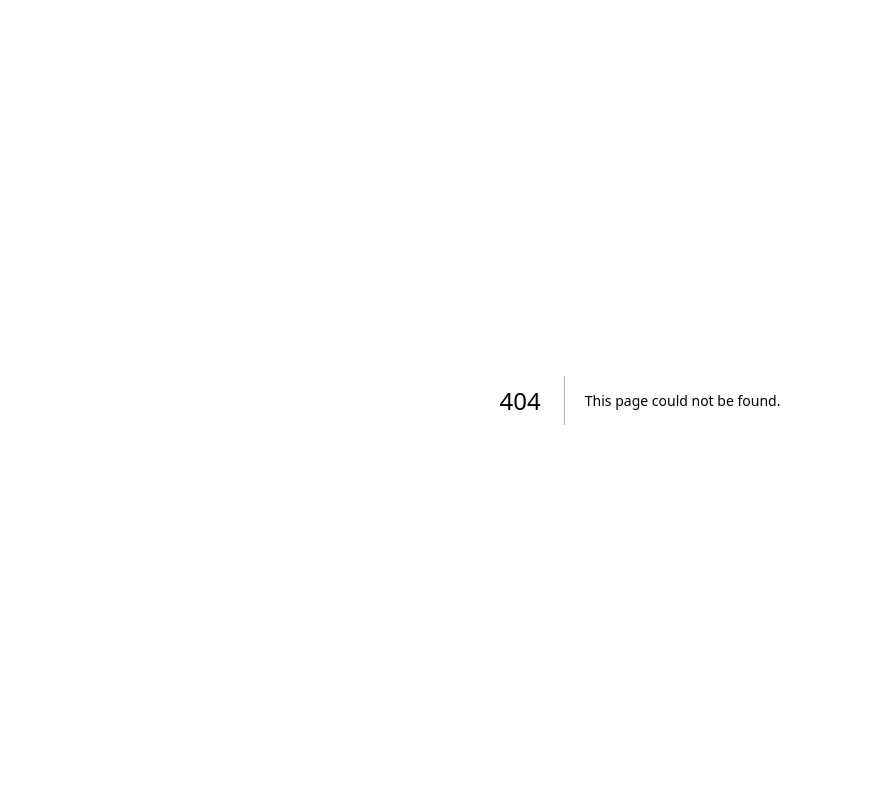
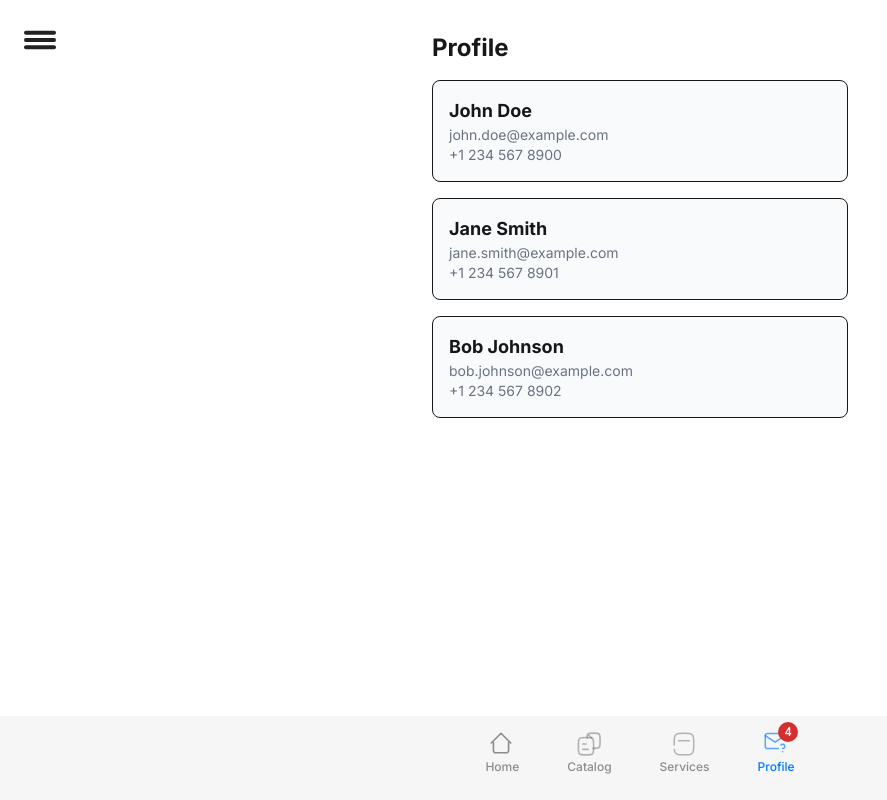
Before and after one commit to SerBuryat/travel-booking-web-app, a Next.js app: page /profile in a window 1280 px wide. Before the commit this address had no page. Shown: the whole page, without its empty margins (0-887 px from the left). Built offline with nearby package versions, Linux system fonts and the light colour scheme.

Commit message:
Refactored namings: "my-profile" -> "profile", "my-service" -> "services"

```diff
--- a/src/app/my-profile/page.tsx
+++ b/src/app/profile/page.tsx
@@ -10,7 +10,7 @@ const profileData = [
   { name: 'Bob Johnson', email: 'bob.johnson@example.com', phone: '+1 234 567 8902' },
 ];
 
-export default function MyProfilePage() {
+export default function ProfilePage() {
   return (
     <div className="min-h-screen bg-white dark:bg-gray-900 pb-24 sm:pb-0">
       {/* Hamburger for large screens */}
@@ -20,7 +20,7 @@ export default function MyProfilePage() {
         </button>
       </div>
       <div className="max-w-md mx-auto pt-8 px-4">
-        <h1 className="text-2xl font-bold mb-4">My Profile</h1>
+        <h1 className="text-2xl font-bold mb-4">Profile</h1>
         <ul className="space-y-4">
           {profileData.map((profile, i) => (
             <li key={i} className="rounded-lg border p-4 bg-gray-50 dark:bg-gray-800">
--- a/src/app/my-service/page.tsx
+++ b/src/app/services/page.tsx
@@ -4,13 +4,13 @@ import React from 'react';
 import { Navbar } from '@/components/navbar/Navbar';
 import { getNavbarButtons } from '@/components/navbar/navbarConfig';
 
-const myServices = [
+const services = [
   { name: 'Airport Transfer', price: '$30', rating: 4.7, description: 'Private transfer from airport to hotel.' },
   { name: 'Safari Adventure', price: '$200', rating: 4.9, description: 'Full-day safari with lunch included.' },
   { name: 'Wine Tasting', price: '$60', rating: 4.6, description: 'Tour of local vineyards and wine tasting.' },
 ];
 
-export default function MyServicePage() {
+export default function ServicesPage() {
   return (
     <div className="min-h-screen bg-white dark:bg-gray-900 pb-24 sm:pb-0">
       {/* Hamburger for large screens */}
@@ -20,9 +20,9 @@ export default function MyServicePage() {
         </button>
       </div>
       <div className="max-w-md mx-auto pt-8 px-4">
-        <h1 className="text-2xl font-bold mb-4">My Service</h1>
+        <h1 className="text-2xl font-bold mb-4">Services</h1>
         <ul className="space-y-4">
-          {myServices.map((s, i) => (
+          {services.map((s, i) => (
             <li key={i} className="rounded-lg border p-4 bg-gray-50 dark:bg-gray-800">
               <div className="font-semibold text-lg">{s.name}</div>
               <div className="text-sm text-gray-500">{s.description}</div>
--- a/src/components/navbar/MyProfileIcon.tsx
+++ b/src/components/navbar/ProfileIcon.tsx
@@ -1,10 +1,10 @@
 import SvgIcon, { SvgIconProps } from '@mui/material/SvgIcon';
 
-const MyProfileIcon = (props: SvgIconProps) => (
+const ProfileIcon = (props: SvgIconProps) => (
   <SvgIcon {...props} sx={{width:"22", height:"21", viewBox:"0 0 22 21", fill:"none", xmlns:"http://www.w3.org/2000/svg"}}>
     <path d="M14.29 16.5834H3.45671C2.88207 16.5834 2.33097 16.3551 1.92464 15.9488C1.51831 15.5425 1.29004 14.9914 1.29004 14.4167V3.58341C1.29004 3.00878 1.51831 2.45768 1.92464 2.05135C2.33097 1.64502 2.88207 1.41675 3.45671 1.41675H18.6234C19.198 1.41675 19.7491 1.64502 20.1554 2.05135C20.5618 2.45768 20.79 3.00878 20.79 3.58341V8.45841M18.6234 19.8334V19.8442" stroke="currentColor" strokeOpacity="0.65" strokeWidth="1.5" strokeLinecap="round" strokeLinejoin="round"/>
     <path d="M18.6234 16.5835C19.109 16.5819 19.5801 16.4175 19.9613 16.1165C20.3424 15.8155 20.6116 15.3954 20.7256 14.9233C20.8397 14.4513 20.7921 13.9546 20.5905 13.5127C20.3889 13.0709 20.0449 12.7095 19.6135 12.4863C19.1826 12.2656 18.6896 12.1971 18.2147 12.2921C17.7399 12.3871 17.3112 12.64 16.9984 13.0096M1.29004 3.5835L11.04 10.0835L20.79 3.5835" stroke="currentColor" strokeOpacity="0.65" strokeWidth="1.5" strokeLinecap="round" strokeLinejoin="round"/>
   </SvgIcon>
 );
 
-export default MyProfileIcon;
+export default ProfileIcon;
--- a/src/components/navbar/MyServiceIcon.tsx
+++ b/src/components/navbar/ServicesIcon.tsx
@@ -1,10 +1,10 @@
 import SvgIcon, { SvgIconProps } from '@mui/material/SvgIcon';
 
-const MyServiceIcon = (props: SvgIconProps) => (
+const ServicesIcon = (props: SvgIconProps) => (
     <SvgIcon {...props} sx={{width:"22", height: "24", viewBox:"0 0 22 24", fill:"none", xmlns:"http://www.w3.org/2000/svg"}}>
       <path d="M1.25 13.0833V10.9166C1.25 6.85413 1.25 4.82288 2.28458 3.39938C2.61832 2.93969 3.02228 2.53536 3.48167 2.20121C4.90625 1.16663 6.93858 1.16663 11 1.16663C15.0614 1.16663 17.0937 1.16663 18.5172 2.20121C18.977 2.53527 19.3814 2.9396 19.7154 3.39938C20.75 4.82288 20.75 6.85521 20.75 10.9166V13.0833C20.75 17.1458 20.75 19.177 19.7154 20.6005C19.3814 21.0603 18.977 21.4647 18.5172 21.7987C17.0937 22.8333 15.0614 22.8333 11 22.8333C6.93858 22.8333 4.90625 22.8333 3.48275 21.7987C3.02298 21.4647 2.61864 21.0603 2.28458 20.6005C1.70933 19.8086 1.45367 18.8293 1.341 17.4166M5.58333 8.74996H16.4167"
             stroke="currentColor" strokeOpacity="0.65" strokeWidth="1.5" strokeLinecap="round"/>
     </SvgIcon>
 );
 
-export default MyServiceIcon;
+export default ServicesIcon;
--- a/src/components/navbar/navbarConfig.ts
+++ b/src/components/navbar/navbarConfig.ts
@@ -1,14 +1,14 @@
 import { NavbarButtonConfig } from './Navbar';
 import HomeIcon from './HomeIcon';
 import CatalogIcon from './CatalogIcon';
-import MyServiceIcon from './MyServiceIcon';
-import MyProfileIcon from './MyProfileIcon';
+import ServicesIcon from './ServicesIcon';
+import ProfileIcon from './ProfileIcon';
 
 // Constants for each page
 export const HOME = '/home';
 export const CATALOG = '/catalog';
-export const SERVICES = '/my-service';
-export const PROFILE = '/my-profile';
+export const SERVICES = '/services';
+export const PROFILE = '/profile';
 
 // Individual button configurations
 export const HOME_BUTTON: NavbarButtonConfig = {
@@ -25,13 +25,13 @@ export const CATALOG_BUTTON: NavbarButtonConfig = {
 
 export const SERVICES_BUTTON: NavbarButtonConfig = {
   href: SERVICES,
-  icon: MyServiceIcon,
+  icon: ServicesIcon,
   title: 'Services',
 };
 
 export const PROFILE_BUTTON: NavbarButtonConfig = {
   href: PROFILE,
-  icon: MyProfileIcon,
+  icon: ProfileIcon,
   title: 'Profile',
   badgeContent: 4,
 };
```
